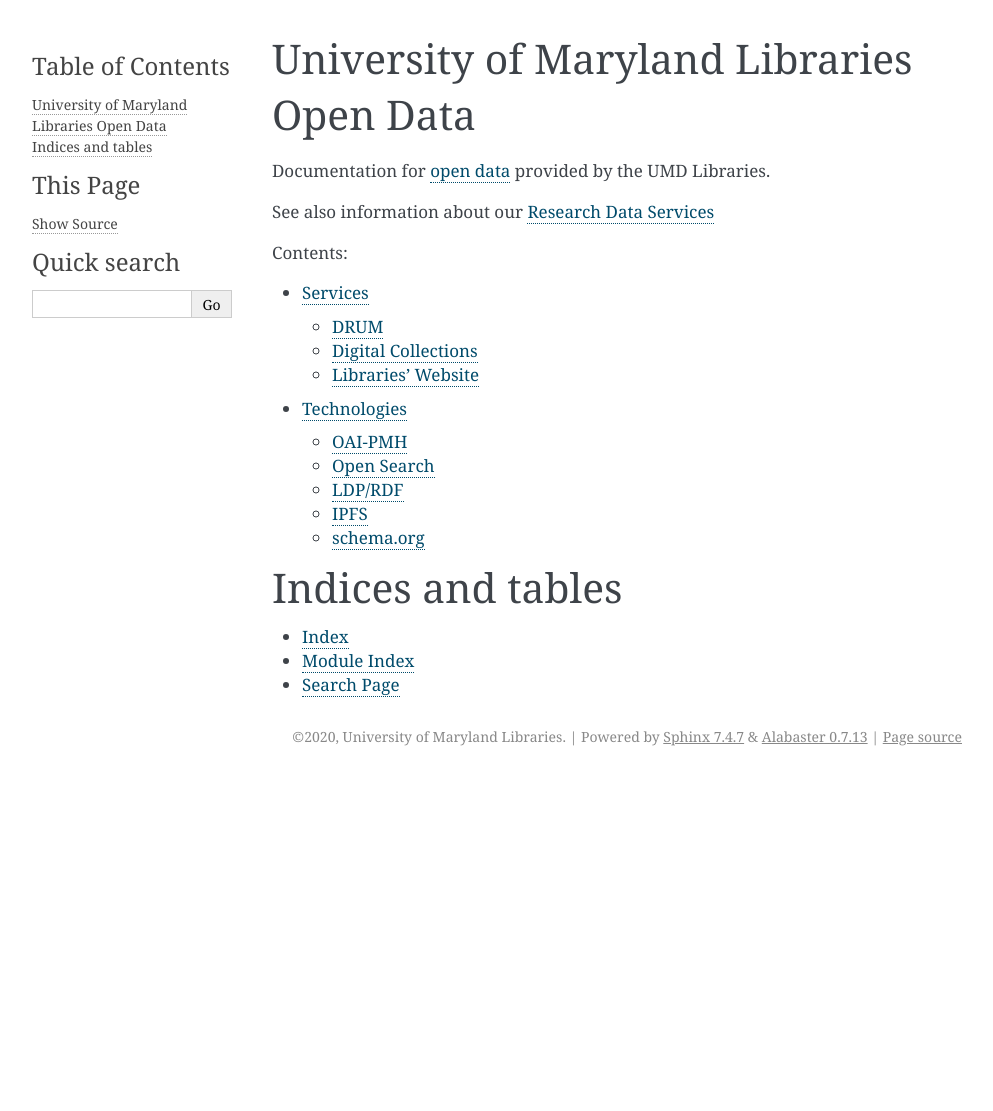
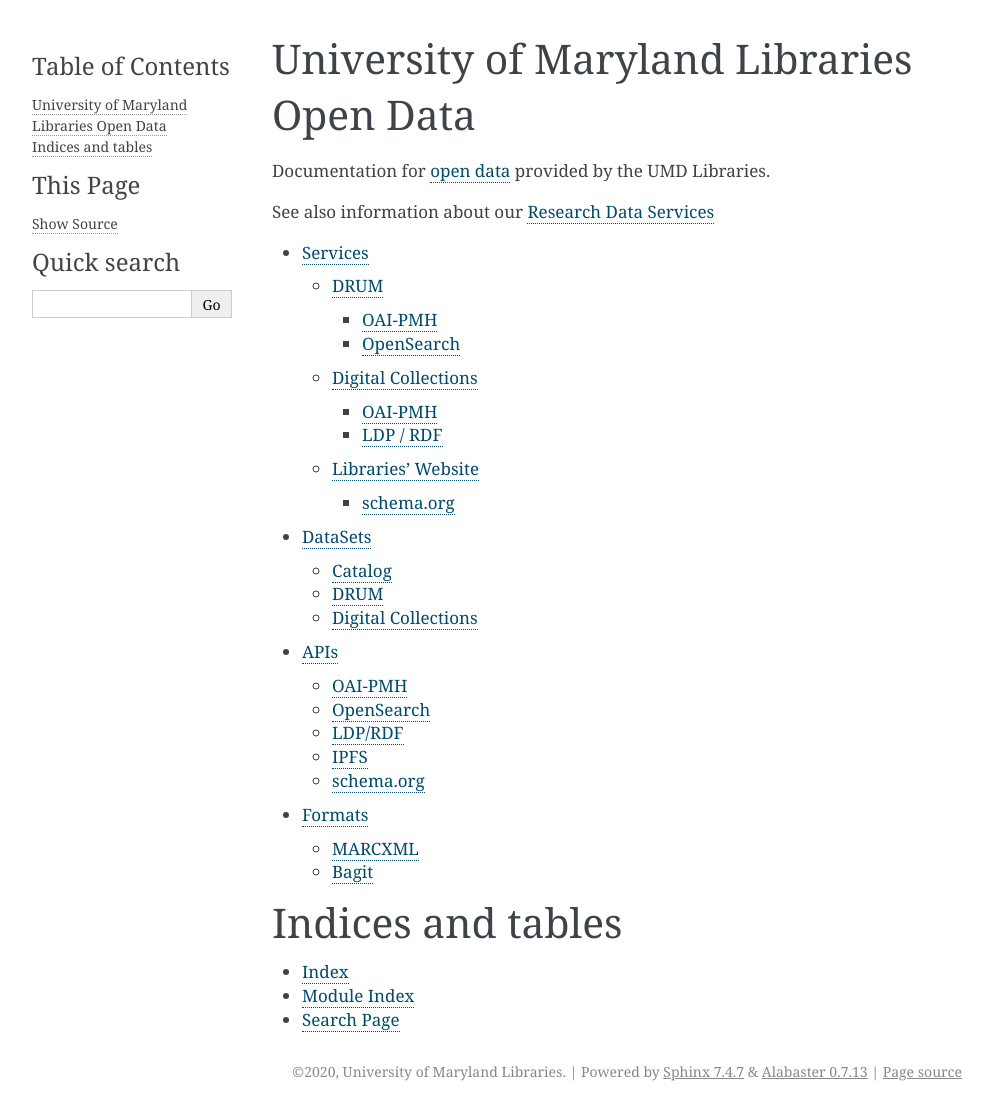
Before and after one commit to wallberg-umd/umd-lib-opendata, a Sphinx documentation site: the page built from source/index.rst, in a window 1280 px wide. Shown: the whole page, without its empty margins (148-1141 px from the left). Built offline with Sphinx 7.4.7, drawn with Linux system fonts in a browser that asks for light colours; before the commit the page ends 900 px from its top, so only the background shows below that.

Commit message:
fill out more structure and content

```diff
--- a/source/index.rst
+++ b/source/index.rst
@@ -13,12 +13,11 @@
 <https://www.lib.umd.edu/data>`_
 
 .. toctree::
-   :maxdepth: 2
-   :caption: Contents:
 
    services
-   technologies
-
+   datasets
+   apis
+   formats
 
 Indices and tables
 ==================
--- a/source/services.rst
+++ b/source/services.rst
@@ -9,7 +9,7 @@
 OAI-PMH
 -------
 
-Open Search
+OpenSearch
 -----------
 
 Digital Collections
--- a/source/technologies.rst
+++ /dev/null
@@ -1,19 +0,0 @@
-Technologies
-============
-
-Introduction to various technologies in use.
-
-OAI-PMH
--------
-
-Open Search
------------
-
-LDP/RDF
--------
-
-IPFS
-----
-
-schema.org
-----------
```
Also changed, not shown: source/apis.rst (added, +31 -0 lines), source/datasets.rst (added, +20 -0 lines), source/formats.rst (added, +25 -0 lines).
